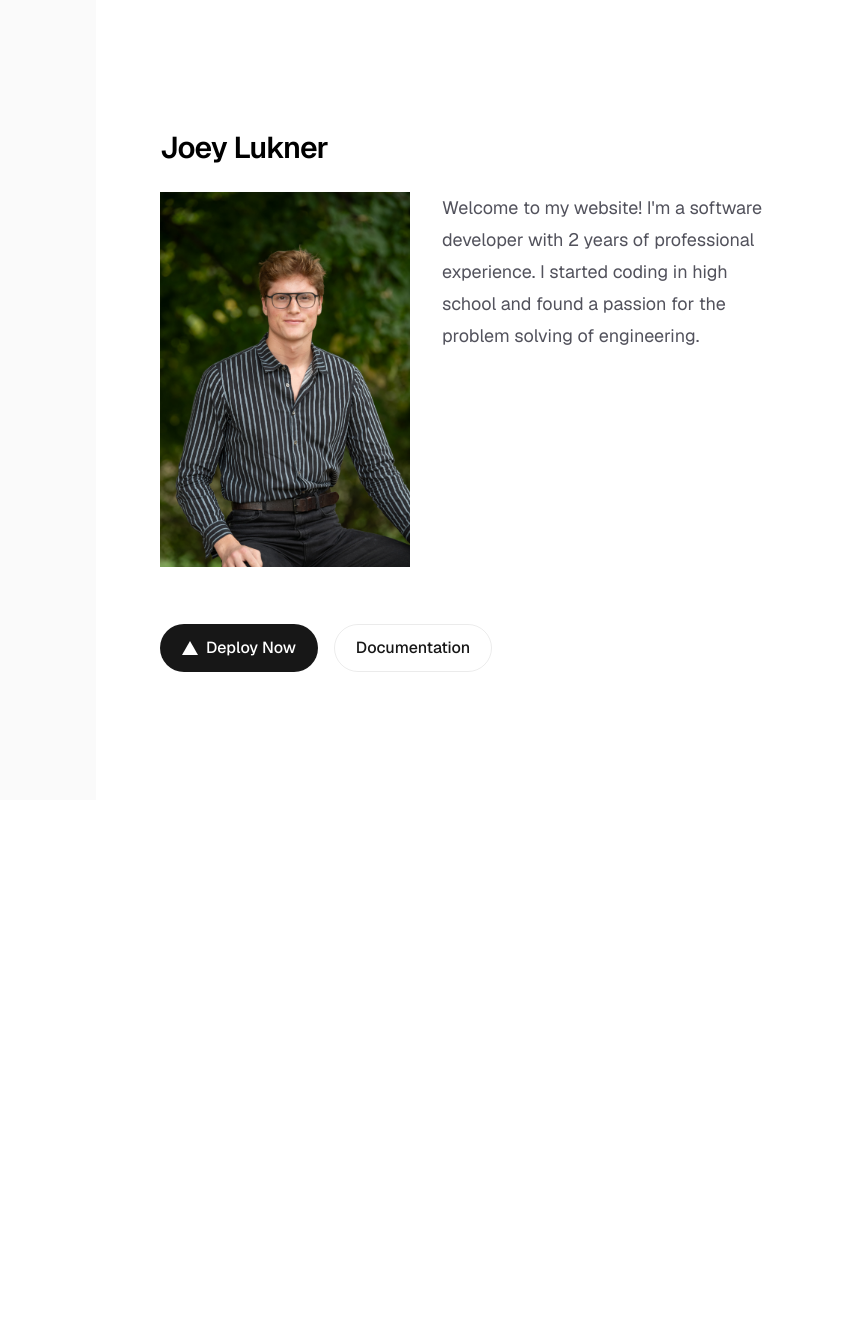
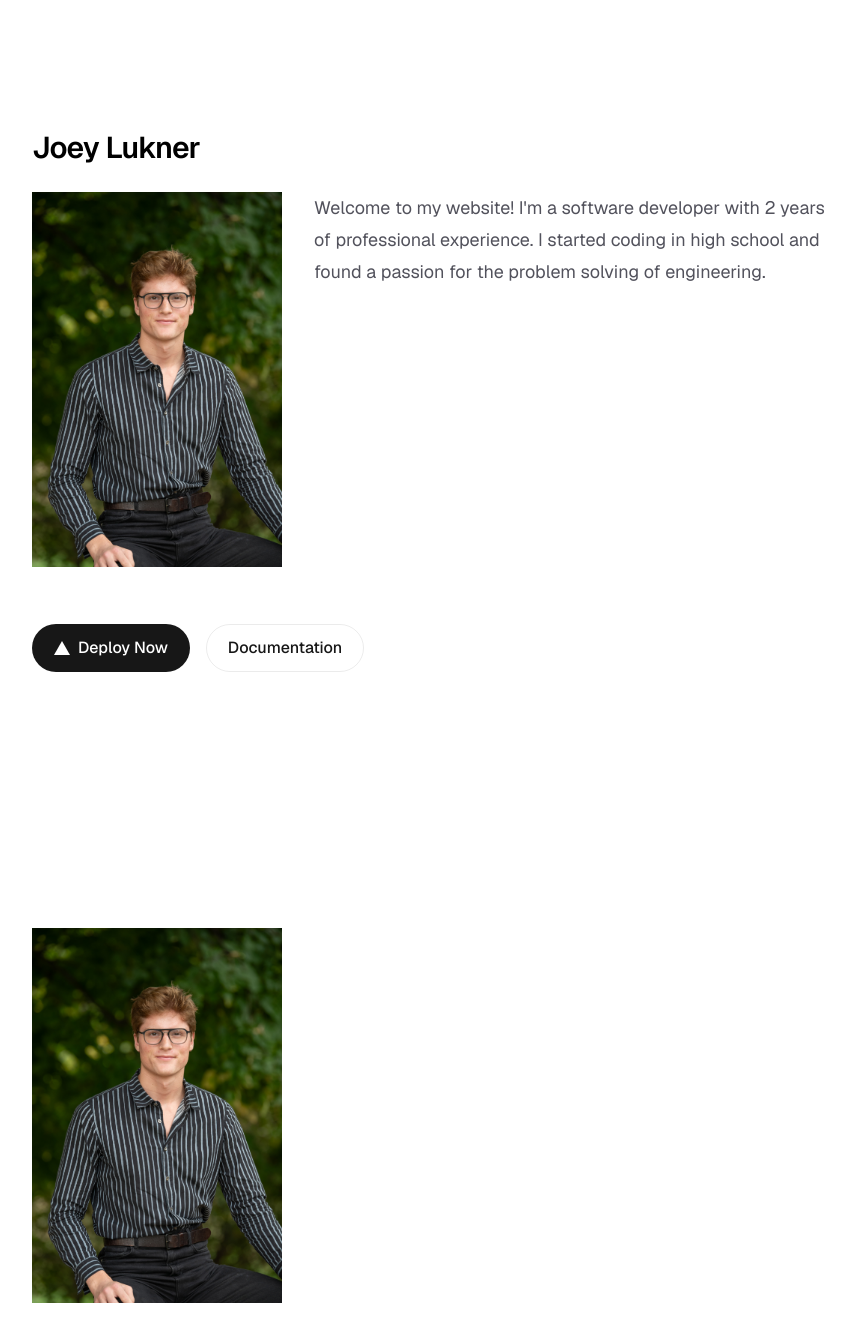
Before and after one commit to joeylukner/website-jlukner, a Next.js app: page / in a window 1280 px wide. Shown: the top 1342 px of the page, without its empty margins (160-1015 px from the left). Before the commit the page ends 800 px from the top, so only its background shows below. Built offline with nearby package versions, Linux system fonts and the light colour scheme.

Commit message:
Added new projects file

```diff
--- a/app/page.tsx
+++ b/app/page.tsx
@@ -1,19 +1,24 @@
 import Image from "next/image";
+import Projects from "./projects"
 
 export default function Home() {
   return (
-    <div className="flex min-h-screen items-center justify-center bg-zinc-50 font-sans dark:bg-black">
-      <main className="flex min-h-screen w-full max-w-3xl flex-col items-center justify-between py-32 px-16 bg-white dark:bg-black sm:items-start">
+    <div className="flex flex-col min-h-screen items-center justify-center bg-zinc-50 font-sans dark:bg-black">
+      <div>
+       {/* Toolbar! */}
+      </div>
+      <main className="flex min-h-screen w-full max-w-5xl flex-col items-center justify-between py-32 px-16 bg-white dark:bg-black sm:items-start">
         <div className="flex flex-col items-center gap-6 text-center sm:items-start sm:text-left">
           <h1 className="max-w-xs text-3xl font-semibold leading-10 tracking-tight text-black dark:text-zinc-50">
             Joey Lukner
           </h1>
-          <div className="flex flex-row"><Image
+          <div className="flex flex-row">
+            <Image
             src="/headshot.JPG"
             alt="headshot"
             width={250}
             height={250}/>
-            <p className="max-w-md text-lg leading-8 text-zinc-600 dark:text-zinc-400 px-8">
+            <p className="max-w-xl text-lg leading-8 text-zinc-600 dark:text-zinc-400 px-8">
             Welcome to my website! I'm a software developer with 2 years of professional experience. I started coding in high school and found a passion for the problem solving of engineering.
           </p>
           </div>
@@ -44,6 +49,10 @@ export default function Home() {
           </a>
         </div>
       </main>
+      <div className="flex min-h-screen w-full max-w-5xl flex-col items-center justify-between py-32 px-16 bg-white dark:bg-black sm:items-start">
+        {/* Next page */}
+        <Projects/>
+      </div>
     </div>
   );
 }
--- /dev/null
+++ b/app/projects.tsx
@@ -0,0 +1,13 @@
+import Image from "next/image";
+
+export default function Projects() {
+    return (
+        <div>
+            <Image
+            src="/headshot.JPG"
+            alt="headshot"
+            width={250}
+            height={250}/>
+        </div>
+    );
+}
```
